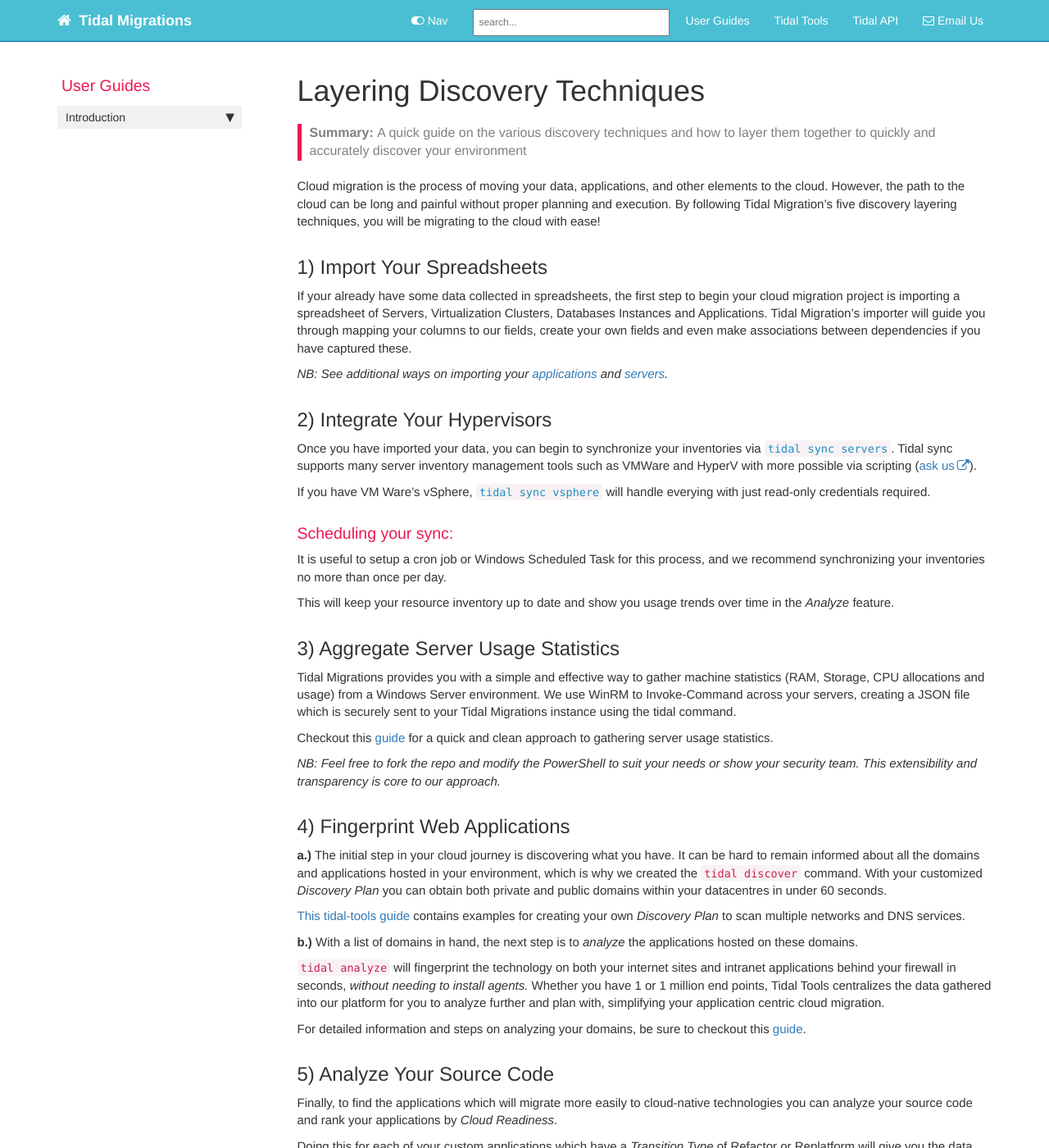
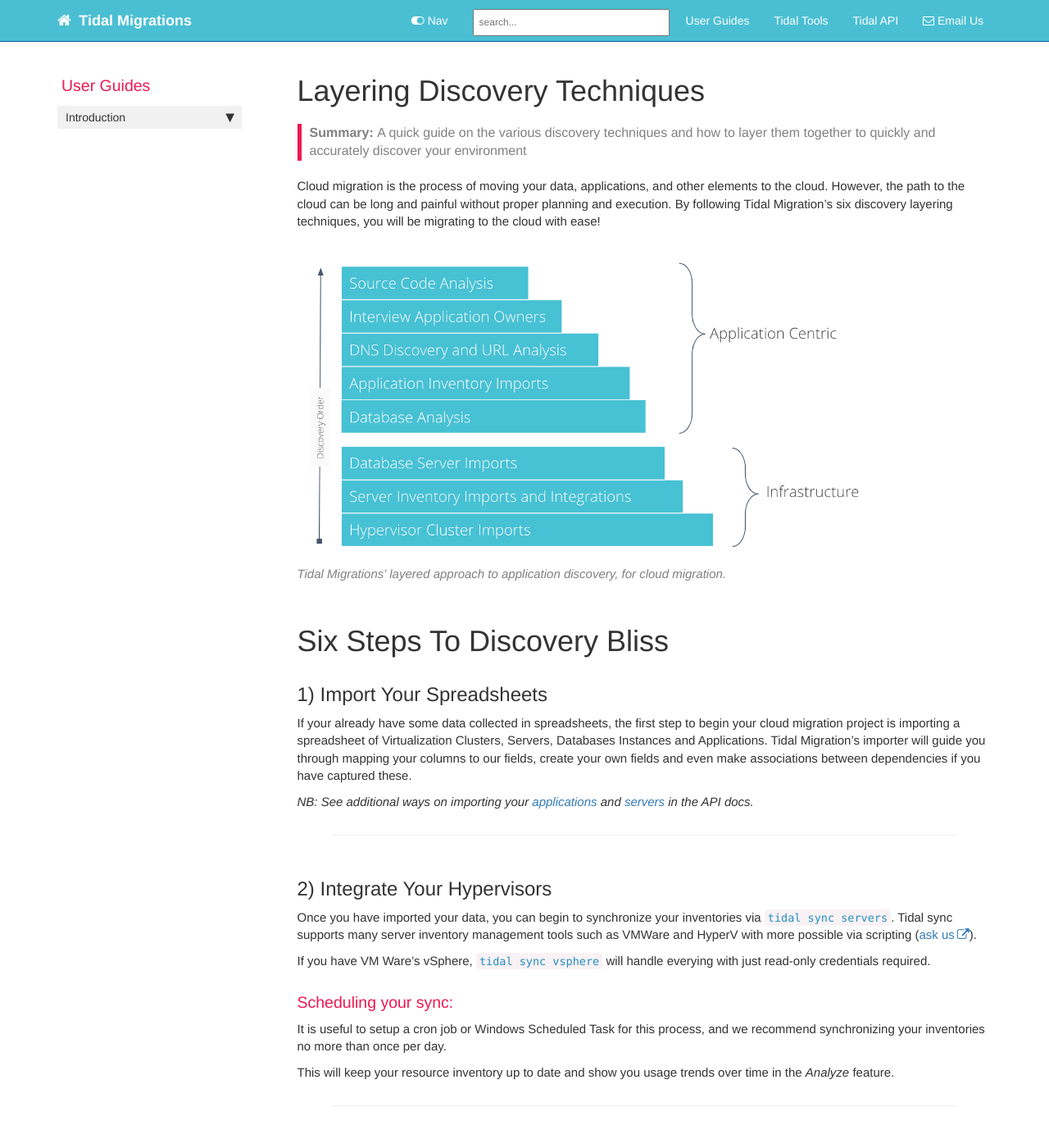
Before and after one commit to tidalmigrations/tidalmigrations.github.io, a Jekyll site: the page built from pages/user guides/layering-techniques.md, in a window 1280 px wide and 1400 px high. Shown: the whole window at 82% size. Built offline with Jekyll 4.4.1, drawn with Linux system fonts in a browser that asks for light colours; nearby versions of some CDN libraries; comment, search, counter and statistics services are not loaded; some of the changed text lies outside the part shown.

Commit message:
add image to layered discovery; update content

````diff
--- a/pages/user guides/layering-techniques.md
+++ b/pages/user guides/layering-techniques.md
@@ -10,14 +10,19 @@ permalink: discovery-techniques.html
 ---
 
 Cloud migration is the process of moving your data, applications, and other elements to the cloud. However, the path to the cloud can be long and painful without proper planning and execution.
-By following Tidal Migration's five discovery layering techniques, you will be migrating to the cloud with ease!
+By following Tidal Migration's six discovery layering techniques, you will be migrating to the cloud with ease!
 
+{% include image.html file="layered_discovery.png" caption="Tidal Migrations' layered approach to application discovery, for cloud migration." %}
+
+# Six Steps To Discovery Bliss
 
 ## 1) Import Your Spreadsheets
 
-If your already have some data collected in spreadsheets, the first step to begin your cloud migration project is importing a spreadsheet of Servers, Virtualization Clusters, Databases Instances and Applications. Tidal Migration's importer will guide you through mapping your columns to our fields, create your own fields and even make associations between dependencies if you have captured these.
+If your already have some data collected in spreadsheets, the first step to begin your cloud migration project is importing a spreadsheet of Virtualization Clusters, Servers, Databases Instances and Applications. Tidal Migration's importer will guide you through mapping your columns to our fields, create your own fields and even make associations between dependencies if you have captured these.
 
-_NB: See additional ways on importing your [applications](importapps.html) and [servers](import_servers.html)._
+_NB: See additional ways on importing your [applications](importapps.html) and [servers](import_servers.html) in the API docs._
+
+<hr />
 
 ## 2) Integrate Your Hypervisors
 
@@ -26,21 +31,24 @@ Tidal sync supports many server inventory management tools such as VMWare and Hy
 
 If you have VM Ware's vSphere, [`tidal sync vsphere`](#vsphere-sync) will handle everying with just read-only credentials required.
 
+
 ### Scheduling your sync:
 It is useful to setup a cron job or Windows Scheduled Task for this process, and we recommend synchronizing your inventories no more than once per day.
 
 This will keep your resource inventory up to date and show you usage trends over time in the _Analyze_ feature.
 
+<hr />
 
 ## 3) Aggregate Server Usage Statistics
 
-Tidal Migrations provides you with a simple and effective way to gather machine statistics (RAM, Storage, CPU allocations and usage) from a Windows Server environment.
-We use WinRM to Invoke-Command across your servers, creating a JSON file which is securely sent to your Tidal Migrations instance using the tidal command.
+Tidal Migrations provides you with a simple and effective way to [gather machine statistics](https://github.com/tidalmigrations/machine_stats) (RAM, Storage, CPU allocations and usage) from Windows and UNIX/Linux server environmens.
+In Windows, we use WinRM to Invoke-Command across your servers, and for *NIX we leverage ansible. Both of these approaches output JSON which is securely sent to your Tidal Migrations instance using the tidal command.
 
-Checkout this [guide](sync_hyper-v.html) for a quick and clean approach to gathering server usage statistics.
+Checkout this [guide](sync_hyper-v.html) for a quick and clean approach to gathering server usage statistics. See the [machine_stats](https://github.com/tidalmigrations/machine_stats) repository for more implementation details.
 
-_NB: Feel free to fork the repo and modify the PowerShell to suit your needs or show your security team.  This extensibility and transparency is core to our approach._
+_NB: Feel free to fork the repo and modify to suit your needs, or to show your security team and give them comfort.  This extensibility and transparency is core to our approach._
 
+<hr />
 
 ## 4) Fingerprint Web Applications
 
@@ -59,8 +67,23 @@ Whether you have 1 or 1 million end points, Tidal Tools centralizes the data gat
 
 For detailed information and steps on analyzing your domains, be sure to checkout this [guide](analyze.html).
 
+<hr />
 
-## 5) Analyze Your Source Code
+## 5) Analyze Your Databases
+Analyze all of your databases in minutes and _measure_ the migration difficulty.
+
+After running `tidal analyze db your_config.yml` against your databases ([see guide](/analyze_database.html)), you will understand which database features in your Oracle or SQL Server installations make it difficult to adopt cloud-native database offerings and also identify which applications are connecting to your databases.
+
+With over 100 unique characteristics considered, comparisons are made with the data platforms available in the cloud(s) you are migrating to which provide you with _data-driven insights_ for planning your cloud migration.
+
+Follow the steps in [the guide](/analyze_database.html), and you will be
+able to quantify the difficulty in migrating your database from Oracle
+to PostreSQL; or from SQL Server to AWS Aurora etc.
+
+<hr />
+
+
+## 6) Analyze Your Source Code
 
 Finally, to find the applications which will migrate more easily to
 cloud-native technologies you can analyze your source code and rank
@@ -85,8 +108,9 @@ tidal analyze --app-id 111 .
 ```
 To find additional information about this feature, visit the [guide](analyze-source-code.html) on analyzing your source code.
 
+<hr />
 
-## Conclusion
+# Conclusion
 Immediately getting an idea of the size and scope of your migration is
 critical to successful cloud migration planning.
 
````
Also changed, not shown: images/layered_discovery.png (added).
